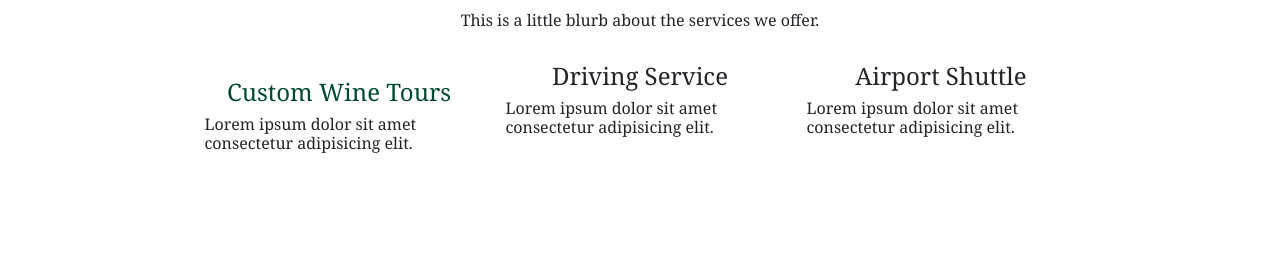
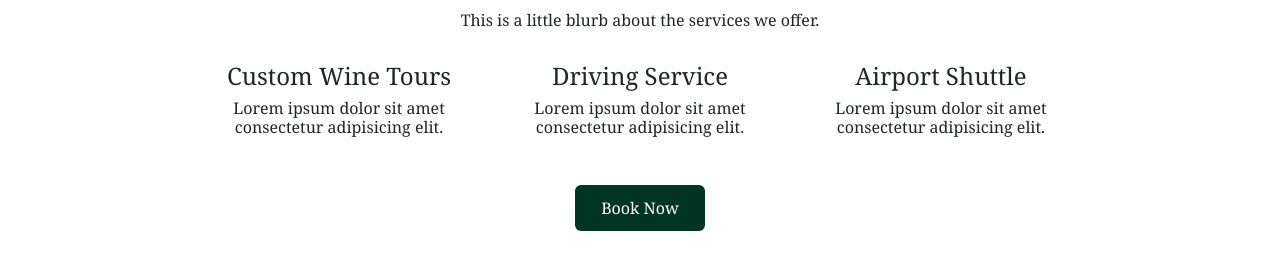
Before and after one commit to lynseywinkler/Wine-Van-Co., a plain HTML site: page index.html in a window 1280 px wide. Shown: the part 695-952 px from the top of the page. Drawn offline with nearby package versions, Linux system fonts and the light colour scheme.

Commit message:
Update services section

```diff
--- a/index.html
+++ b/index.html
@@ -49,7 +49,6 @@
           </nav>
     </div>
     <div id="header-img" class="container">
-        <!-- <img src="./Images/tim-mossholder--r3ARWNHekk-unsplash.jpg" alt="Vinyard at sunset" class="img-fluid"> -->
         <p id="header-words" class="mb-0">Take a ride...</p>
         <h1 id="header-logo" class="text-center w-100 mb-o mt-2 py-3">Along the Vines</h1>
         <!-- <a class="btn" href="#" role="button">Book Now</a> -->
@@ -62,19 +61,22 @@
         <p class="text-center h6 mb-3">This is a little blurb about the services we offer.</p>
         <div class="container-fluid p-0 w-75">
             <div class="row py-3 gx-5">
-                <div class="col-md-4 p-3">
-                    <p class="h4 text-center font-green">Custom Wine Tours</p>
-                    <p class="h6 pb-4">Lorem ipsum dolor sit amet consectetur adipisicing elit.</p>
+                <div class="col-md-4 px-3">
+                    <p class="h4 text-center">Custom Wine Tours</p>
+                    <p class="h6 pb-4 text-center">Lorem ipsum dolor sit amet consectetur adipisicing elit.</p>
                 </div>
                 <div class="col-md-4 px-3">
                     <p class="h4 text-center">Driving Service</p>
-                    <p class="h6 pb-4">Lorem ipsum dolor sit amet consectetur adipisicing elit.</p>
+                    <p class="h6 pb-4 text-center">Lorem ipsum dolor sit amet consectetur adipisicing elit.</p>
                 </div>
                 <div class="col-md-4 px-3">
                     <p class="h4 text-center">Airport Shuttle</p>
-                    <p class="h6 pb-4">Lorem ipsum dolor sit amet consectetur adipisicing elit.</p>
+                    <p class="h6 pb-4 text-center">Lorem ipsum dolor sit amet consectetur adipisicing elit.</p>
                 </div>
             </div>
+        </div>
+        <div class="container-fluid text-center p-0">
+            <div class="btn button" href="#">Book Now</div>
         </div>
     </div>
     <div id="location" class="container">
--- a/style.css
+++ b/style.css
@@ -25,6 +25,17 @@
 
 .script{
     font-family: 'Pinyon Script', cursive;
+}
+
+.button{
+    cursor: pointer;
+    background-color: #003524;
+    color: white;
+    padding: 10px 25px;
+}
+
+.button::hover{
+    background-color: red;
 }
 
 /* // GLOBAL CLASSES */
@@ -56,18 +67,12 @@
     font-size: 5rem;
 }
 
-button{
-    cursor: pointer;
-    border: 1 solid white;
-    border-radius: 12px;
-    text-decoration: none;
-}
-
 /* Services Section */
 
 /* Location Section */
 #location{
     background-image:url(./Images/ca-creative-z38uTGNpNnA-unsplash.jpg);
+    opacity: 50%;
     background-size:cover;
     background-repeat: no-repeat;
     padding-bottom: 42%;
```
